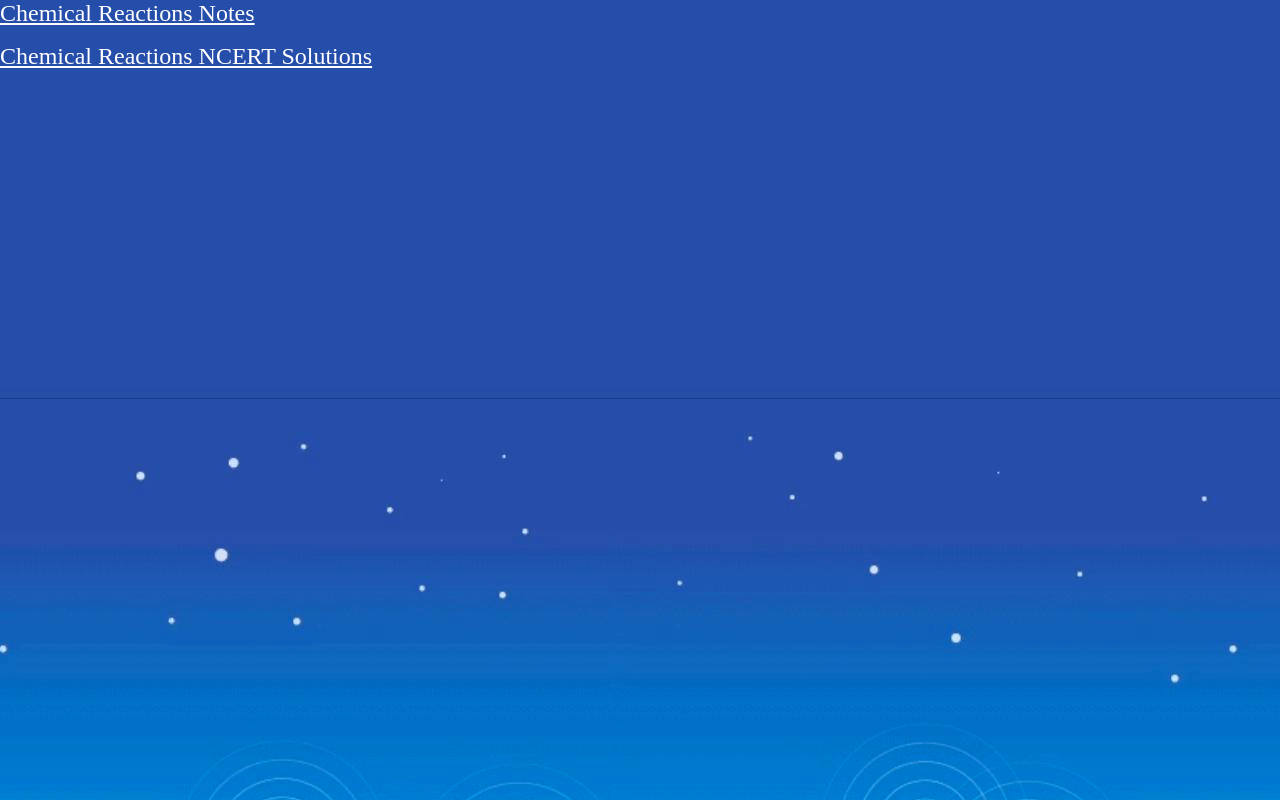
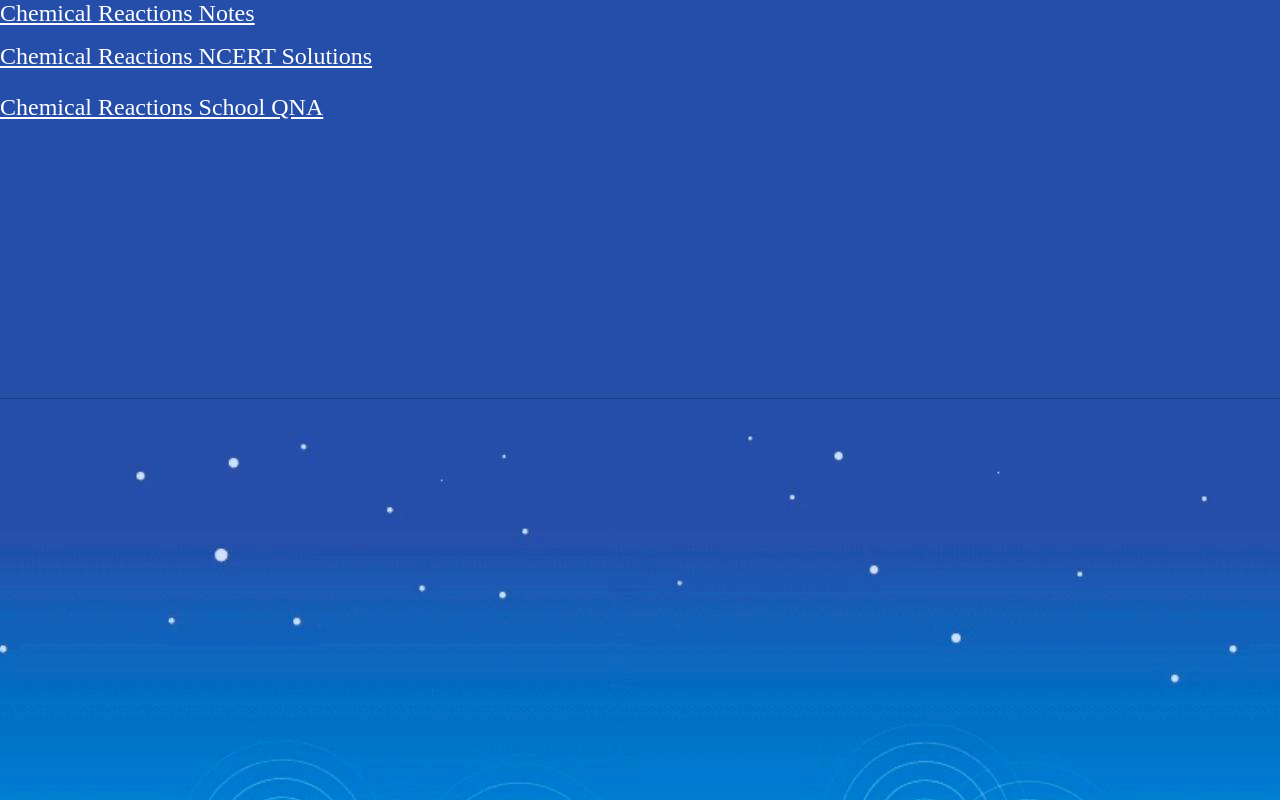
Before and after one commit to 10thwebs/-, a plain HTML site: page Chemistry.html in a window 1280 px wide. Drawn offline with Linux system fonts and the light colour scheme.

Commit message:
Update Chemistry.html

```diff
--- a/Chemistry.html
+++ b/Chemistry.html
@@ -11,7 +11,8 @@
       </font>
       </p>
       <p><font size="+2"><a href="chemicalreactionsqna.docx">Chemical Reactions NCERT Solutions</a></p>
-
+            <p><font size="+2"><a href="chemicalreactionschoolqna.bin">Chemical Reactions School QNA</a></p>
+      </font>
       </font>
       </body>
 </html>
```
